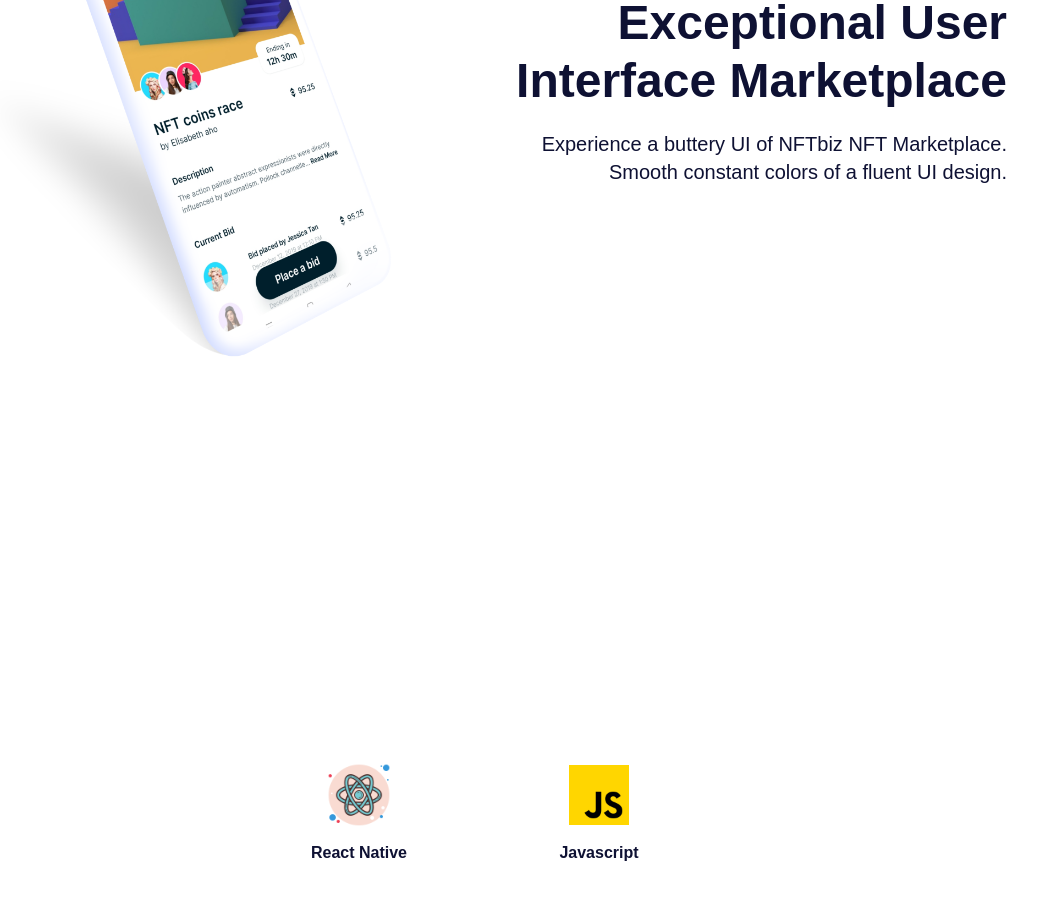
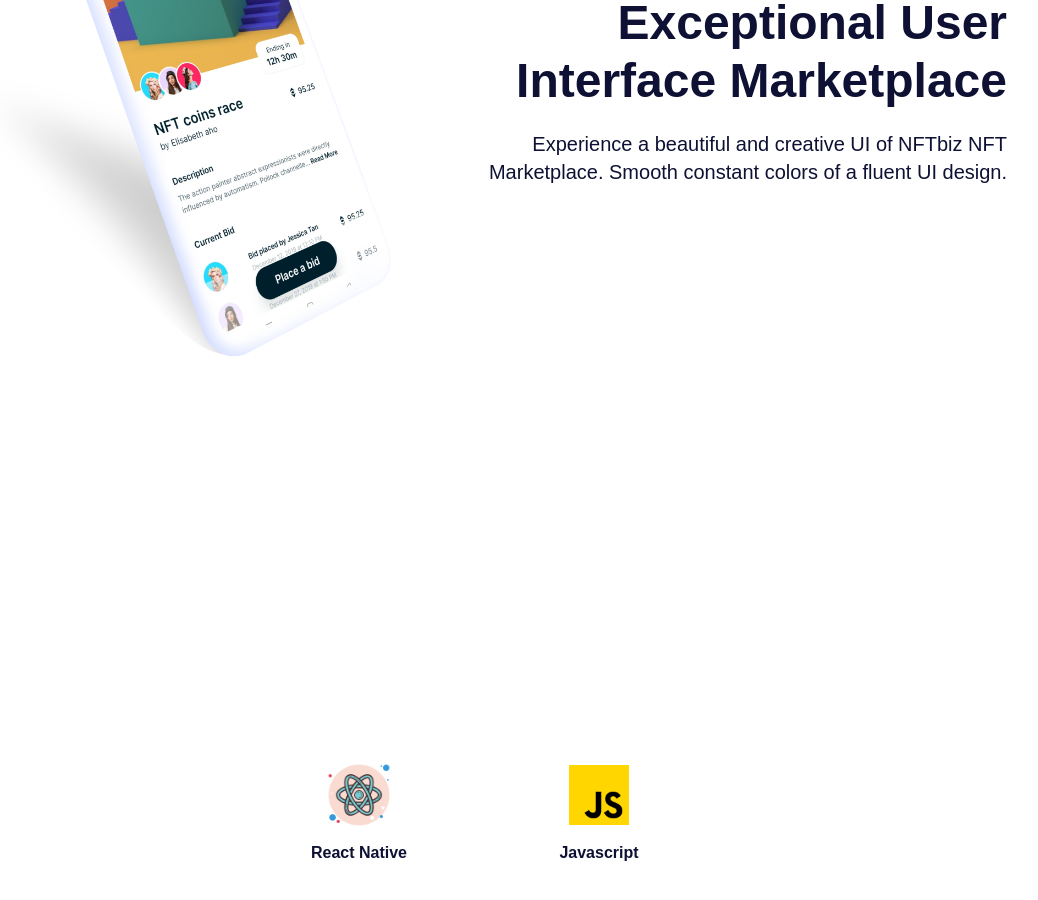
Before and after one commit to Sedinamm/nft-landing-page, a React (Create React App) app: page / in a window 1280 px wide. Shown: the part 1100-2000 px from the top of the page, without its empty margins (161-1199 px from the left). Built offline with nearby package versions, Linux system fonts and the light colour scheme.

Commit message:
text correction

```diff
--- a/src/App.js
+++ b/src/App.js
@@ -15,7 +15,7 @@ const App = () => {
       />
  <SectionWrapper
         title="Exceptional User Interface Marketplace"
-        description="Experience a buttery UI of NFTbiz NFT Marketplace. Smooth constant colors of a fluent UI design."
+        description="Experience a beautiful and creative UI of NFTbiz NFT Marketplace. Smooth constant colors of a fluent UI design."
         mockupImg={assets.homeCards}
         reverse
       />
```
